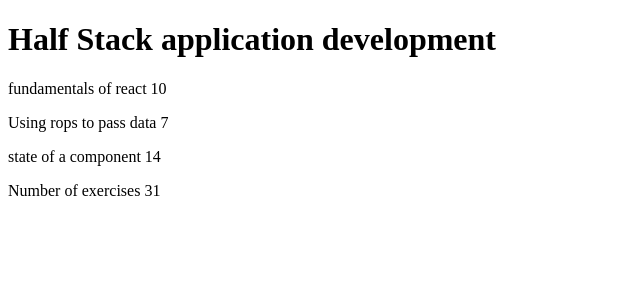
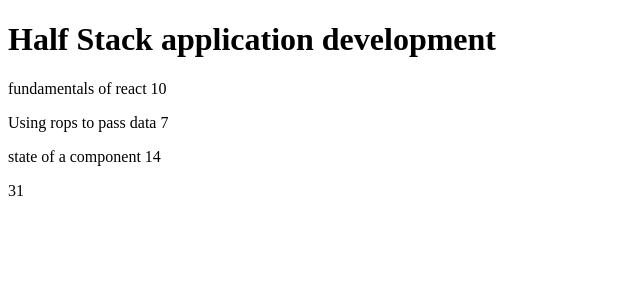
Before and after one commit to anttitth/fullstackopen2021, a React (Create React App) app in the folder osa1/kurssitiedot/: page / in a window 1280 px wide. Shown: the top 300 px of the page, without its empty margins (0-640 px from the left). Built offline with nearby package versions, Linux system fonts and the light colour scheme.

Commit message:
Content, header ja total lisatty

```diff
--- a/osa1/kurssitiedot/src/App.js
+++ b/osa1/kurssitiedot/src/App.js
@@ -1,4 +1,32 @@
 import React from 'react'
+
+const Header = (props) => {
+  return (
+    <di>
+      <h1>{props.course}</h1>
+    </di>
+  )
+}
+
+const Content = (props) => {
+  return (
+    <div>
+      <p>
+        {props.part} {props.exercises}
+      </p>
+    </div>
+  )
+}
+
+const Total = (props) => {
+  return (
+    <div>
+      <p>
+        {props.exercises}
+      </p>
+    </div>
+  )
+}
 
 const App = () => {
   const course = 'Half Stack application development'
@@ -9,18 +37,16 @@ const exercises2 = 7
   const part3 = 'state of a component'
   const exercises3 = 14
 
+
+
   return (
     <div>
-    <h1>{course}</h1>
-    <p>
-      {part1} {exercises1}
-    </p>
-    <p>
-      {part2} {exercises2}
-    </p>
-    <p>{part3} {exercises3}
-    </p>
-    <p>Number of exercises {exercises1 + exercises2 + exercises3}</p>
+      <Header course={course} />
+      <Content part={part1} exercises={exercises1} />
+      <Content part={part2} exercises={exercises2} />
+      <Content part={part3} exercises={exercises3} />
+      <Total exercises={exercises1 + exercises2 + exercises3} />
+
     </div>
   )
 
```
Lines whose indentation alone changed are shown as unchanged.
